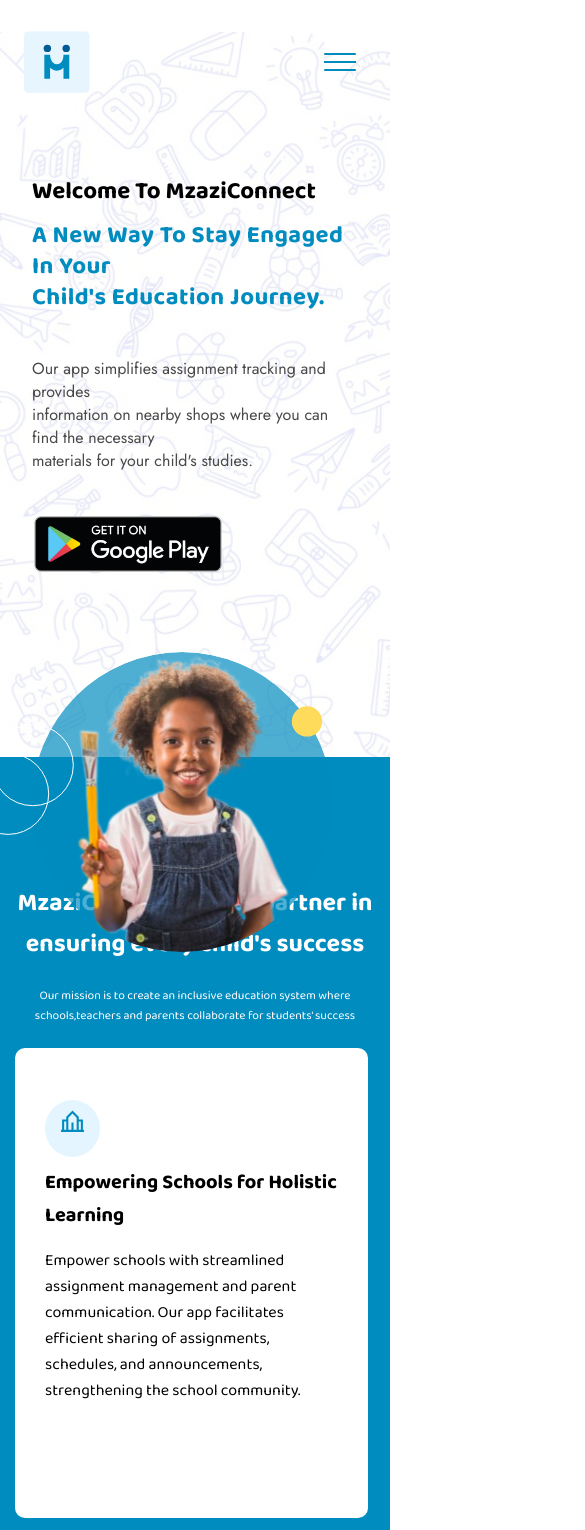
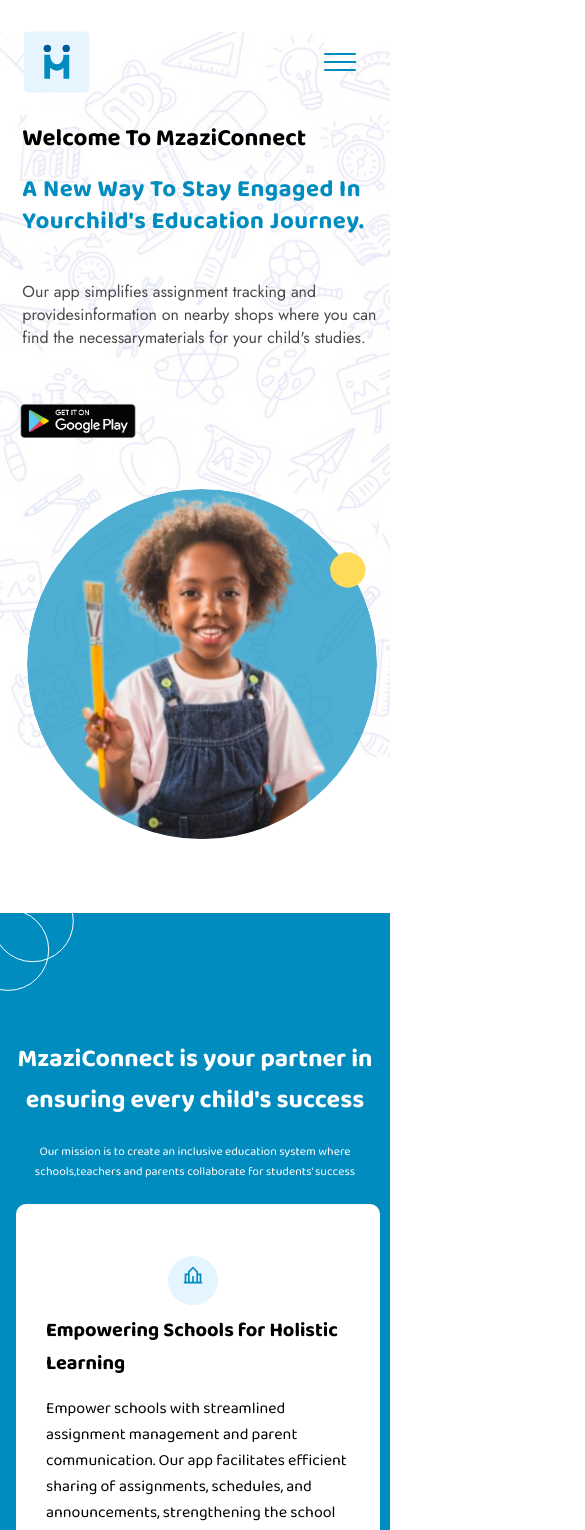
Before and after one commit to Joan-Njiru/sakigake-infoweb, a React (Create React App) app: page / in a window 390 px wide. Shown: the top 1530 px of the page, 585 px wide, since content can reach past the window. Built offline with nearby package versions, Linux system fonts and the light colour scheme; a web font is replaced by a local one.

Commit message:
added media queries

```diff
--- a/src/components/Download/style.css
+++ b/src/components/Download/style.css
@@ -1,5 +1,5 @@
 .main{
-background-color: rgb(202, 246, 232);
+background-color: #E7F5FF;
 display: flex;
 font-size:30px;
 }
@@ -33,7 +33,7 @@
     .main {
       flex-direction: column;
       align-items: center;
-      font-size: 24px;
+      font-size: 20px;
     }
 
     .words {
--- a/src/components/home/index.jsx
+++ b/src/components/home/index.jsx
@@ -7,7 +7,6 @@
     return(
         <div className="Home">
             <Navbar/>
-       <div className="home">
         <div className="home-div">
             <div className="h-div-1">
                 <h1 className="welcome">Welcome to MzaziConnect</h1>
@@ -30,16 +29,12 @@
 
             </div>
             <div className="h-div-2">
-                <div className="h-div-child">
                     <div className="child-bg">
                     {/* <img src="./images/child.png" alt="" /> */}
                     </div>
-                </div>
-
             </div>
         </div>
        </div>
-        </div>
     )
 }
 
--- a/src/components/home/style.css
+++ b/src/components/home/style.css
@@ -22,10 +22,73 @@
 .home-div{
     display: grid;
     grid-template-columns: repeat(2,1fr);
-    padding: 0 5em;
-    padding-top: 6em;
+    padding: 0 3em;
+    padding-top: 3em;
+
+}
+.home-div h1{
+    font-family: 'Baloo Bhai 2', cursive;
+    font-size: 2.2em;
 }
 
+.h-div-1{
+    padding-left: 5%;
+    margin-top: 8%;
+
+}
+.h-div-1 .welcome{
+    font-size: 60px;
+    font-weight: bold;
+    text-transform: capitalize;
+}
+.h-div-1 .journey{
+    color: #008CBF;
+    font-size: 40px;
+    font-weight: bolder;
+    line-height: 1.3;
+    letter-spacing: .02em;
+    text-transform: capitalize;
+}
+
+.home-div p{
+    font-size: 20px;
+    font-family: Jost;
+    color: #484848;
+    padding-top: 1.7em;
+}
+
+.img-div-1{
+    margin-top: -3em;
+    margin-left: -.5em;
+}
+.img-div-1 img{
+    width: 13em;
+}
+
+.h-div-2{
+    text-align: center !important;
+    justify-content: center !important;
+}
+.child-bg{
+    float: right;
+    margin-right: 4em;
+}
+.child-bg{
+    position: relative;
+    background-image:
+    url('/public/images/bg2.svg');
+    height: 650px;
+    width: 650px;
+    background-size: cover;
+}
+
+.child-bg img{
+    margin-top: -16em;
+    margin-left: -9em;
+    width: 47em;
+    object-fit: contain;
+    border-radius: 100%;
+}
 @media only screen and (max-width:1250px){
     .child-bg{
         height: 450px !important;
@@ -107,6 +170,7 @@
     .home-div{
         padding: 0 3em;
         padding-top: 4em;
+        margin: 0;
     }
 
     .home p{
@@ -143,19 +207,25 @@
 
 @media only screen and (max-width:492px){
     .child-bg{
-        height: 300px !important;
-        width: 300px !important;
+        height: 350px !important;
+        width: 350px !important;
+        margin-left: 1.5em;
     }
     .h-div-1 h1{
         font-size: 1.5em !important;
     }
+    .img-div-1 img{
+        margin-top: 40px;
+        width: 8em;
+    }
 
     .home-div{
-        padding: 0 2em !important;
-        padding-top: 4em !important;
+        margin-bottom: 10%;
+        padding: 0 0.2em !important;
+        margin-top: -5%;
     }
 
-    .home p{
+    .home-div p{
         font-size: 1em !important;
     }
 }
@@ -174,74 +244,7 @@
         padding-top: 3em !important;
     }
 
-    .home p{
+    .home-div p{
         font-size: .8em !important;
     }
 }
-
-
-
-
-
-
-
-.home-div h1{
-    font-family: 'Baloo Bhai 2', cursive;
-}
-
-.h-div-1 h1{
-    font-size: 2.2em;
-}
-
-.home .welcome{
-    margin-bottom: -.3em;
-    font-weight: bold;
-    text-transform: capitalize;
-}
-.home .journey{
-    color: #008CBF;
-    font-weight: bolder;
-    line-height: 1.3;
-    letter-spacing: .02em;
-    text-transform: capitalize;
-}
-
-.home p{
-    font-size: 1.15em;
-    font-family: Jost;
-    color: #484848;
-    padding-top: 1.7em;
-}
-
-.img-div-1{
-    margin-top: -3em;
-    margin-left: -.5em;
-}
-.img-div-1 img{
-    width: 13em;
-}
-
-.h-div-2{
-    text-align: center !important;
-    justify-content: center !important;
-}
-.child-bg{
-    float: right;
-    margin-right: 4em;
-}
-.child-bg{
-    position: relative;
-    background-image:
-    url('/public/images/bg2.svg');
-    height: 500px;
-    width: 500px;
-    background-size: cover;
-}
-
-.child-bg img{
-    margin-top: -16em;
-    margin-left: -9em;
-    width: 47em;
-    object-fit: contain;
-    border-radius: 100%;
-}
--- a/src/components/mission/styles.css
+++ b/src/components/mission/styles.css
@@ -73,6 +73,11 @@
 }
 
 @media screen and (max-width: 767px) {
+    #mission-section{
+        margin-top: 40%;
+        width: 100%;
+
+    }
 
     #mission-header h1{
         font-size: 25px;
@@ -86,17 +91,19 @@
         grid-template-columns: repeat(1 1fr);
     }
     #blueContainer{
-        width: 75%;
+        width: 78%;
+        height: 250px;
         margin: 10px 15px;
+        margin-left: 16px;
     }
     #blueContainer h2{
         font-size: 20px;
 
     }
     #icon{
-        font-size: 25px;
+        font-size: 20px;
         padding: 8px 15px;
-        margin: 0;
+        margin-left: 40%;
     }
     #circle{
         width: 80px;
--- a/src/components/whyUs/index.js
+++ b/src/components/whyUs/index.js
@@ -17,14 +17,14 @@
                     </div>
                     <div className="contents-paragraph">
                         <h2 className="headings">Assignment Access</h2>
-                        <p>Gain instant access to your child's assignments,<br/>ensuring you're always in the loop about their<br/>studies.</p>
+                        <p>Gain instant access to your child's assignments, <br/>ensuring you're always in the loop about their<br/>studies.</p>
                     </div>
                 </div>
 
                 <div className="contents">
                     <div className="contents-paragraph1">
                         <h2 className="headings">Material Locations</h2>
-                        <p>Locate shops in your vicinity that provide the<br/>materials required for the CBC program, all<br/>through our app.</p>
+                        <p>Locate shops in your vicinity that provide the <br/>materials required for the CBC program, all<br/>through our app.</p>
                     </div>
                     <div className="image-container">
                         <img src={process.env.PUBLIC_URL + '/Group 15.jpg'} alt="Man" />
@@ -37,7 +37,7 @@
                     </div>
                     <div className="contents-paragraph">
                         <h2 className="headings">Real-time Updates</h2>
-                        <p>Receive notifications about new assignments and<br/>resource availability to stay up-to-date.</p>
+                        <p>Receive notifications about new assignments and <br/>resource availability to stay up-to-date.</p>
                     </div>
                 </div>
 
--- a/src/components/whyUs/style.css
+++ b/src/components/whyUs/style.css
@@ -54,3 +54,42 @@
     margin-right: 780px;
     margin-top: -40px;
 }
+
+@media screen and (max-width: 767px){
+    .section-header .main-heading{
+        font-size: 30px;
+        font-weight: 300px;
+    }
+    .contents{
+        display: grid;
+        grid-template-columns: repeat(1,1fr);
+    }
+    .image-container img{
+        width: 320px;
+        height: 320px;
+
+    }
+    hr{
+        display: none;
+    }
+    .content-container{
+
+        text-align: center;
+    }
+    .content-container h2{
+        font-size:25px;
+        text-align: start;
+        margin-left: 5%;
+    }
+    .contents-paragraph{
+        text-align: center;
+    }
+    .content-container p{
+        font-size: 20px;
+        text-align: start;
+        margin-left: 5%;
+    }
+    br{
+        display: none;
+    }
+}
```
